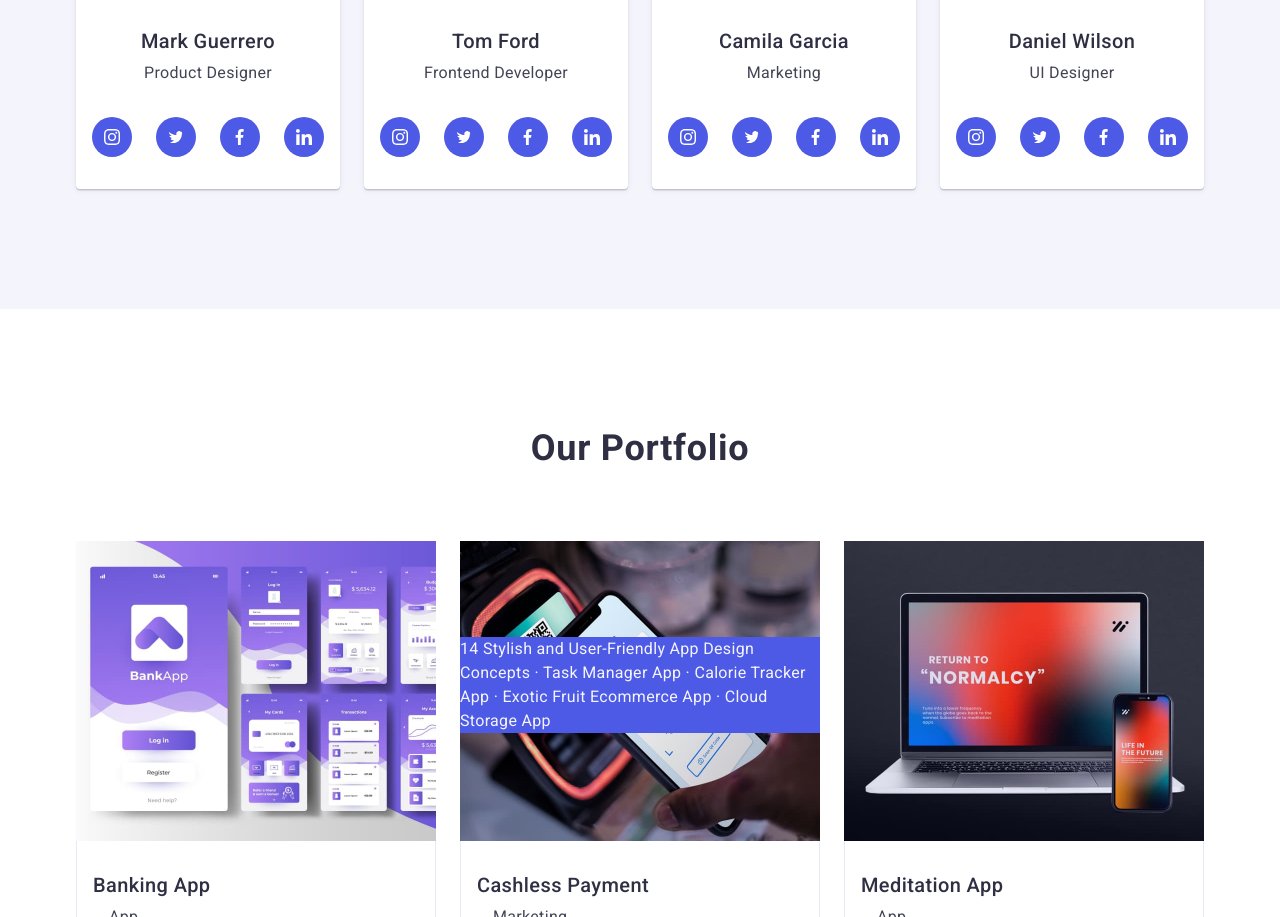
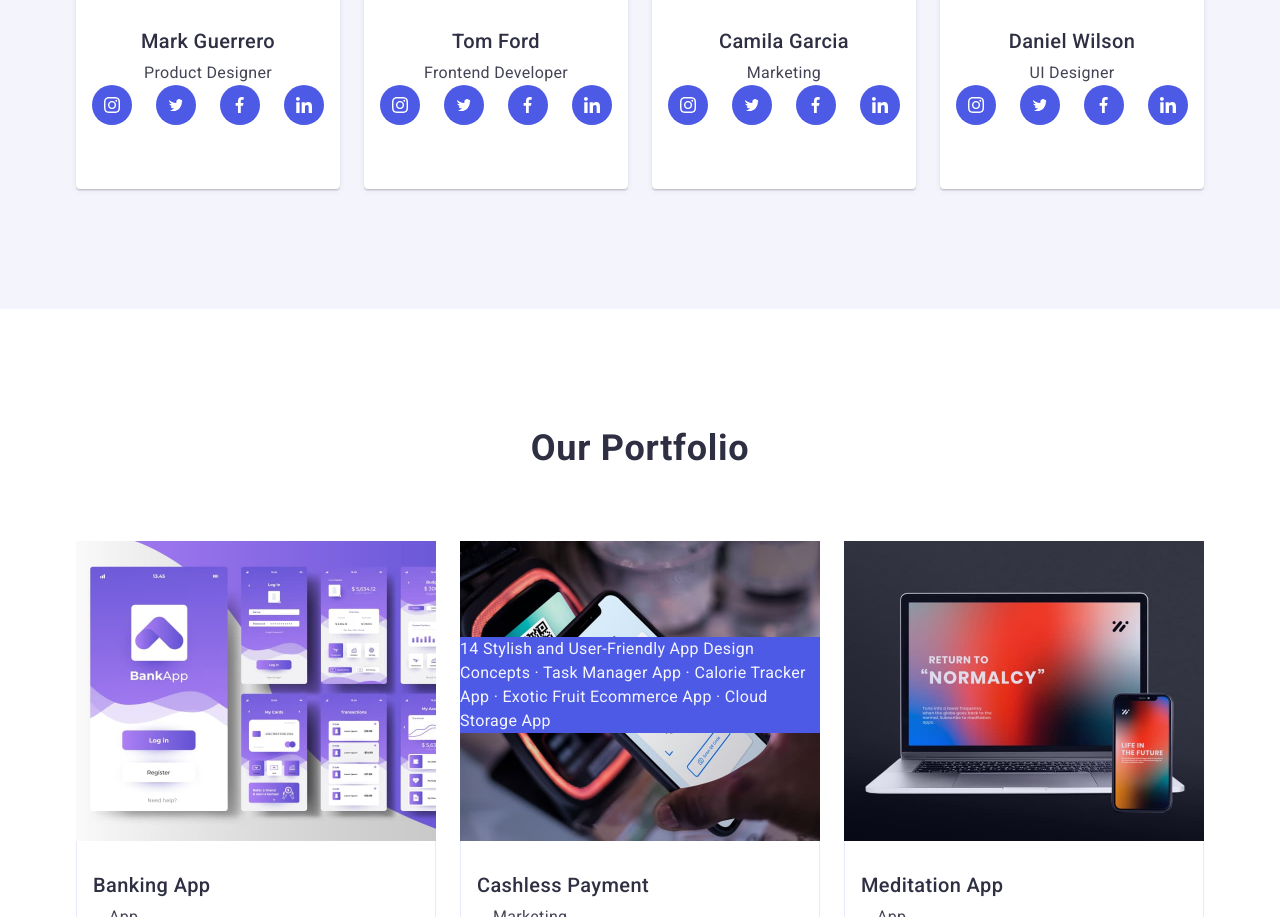
Before and after one commit to anna-gandzulevich/goit-markup-hw-04, a plain HTML site: page index.html in a window 1280 px wide. Shown: the part 1656-2573 px from the top of the page. Drawn offline with nearby package versions, Linux system fonts and the light colour scheme.

Commit message:
check team

```diff
--- a/index.html
+++ b/index.html
@@ -152,8 +152,8 @@
               <div class="div-team">
                 <h3 class="team-photo-name">Mark Guerrero</h3>
                 <p class="team-photo-dscr">Product Designer</p>
-              </div>
-              <div class="div-team-social-media">
+                <!-- </div> -->
+                <!-- <div class="div-team-social-media"> -->
                 <ul class="team-social-media">
                   <li class="team-social-media-item">
                     <a href="#" class="team-social-media-link">
@@ -213,8 +213,8 @@
               <div class="div-team">
                 <h3 class="team-photo-name">Tom Ford</h3>
                 <p class="team-photo-dscr">Frontend Developer</p>
-              </div>
-              <div class="div-team-social-media">
+                <!-- </div>
+              <div class="div-team-social-media"> -->
                 <ul class="team-social-media">
                   <li class="team-social-media-item">
                     <a href="#" class="team-social-media-link">
@@ -274,8 +274,8 @@
               <div class="div-team">
                 <h3 class="team-photo-name">Camila Garcia</h3>
                 <p class="team-photo-dscr">Marketing</p>
-              </div>
-              <div class="div-team-social-media">
+                <!-- </div>
+              <div class="div-team-social-media"> -->
                 <ul class="team-social-media">
                   <li class="team-social-media-item">
                     <a href="#" class="team-social-media-link">
@@ -336,8 +336,8 @@
               <div class="div-team">
                 <h3 class="team-photo-name">Daniel Wilson</h3>
                 <p class="team-photo-dscr">UI Designer</p>
-              </div>
-              <div class="div-team-social-media">
+                <!-- </div>
+              <div class="div-team-social-media"> -->
                 <ul class="team-social-media">
                   <li class="team-social-media-item">
                     <a href="#" class="team-social-media-link">
```
